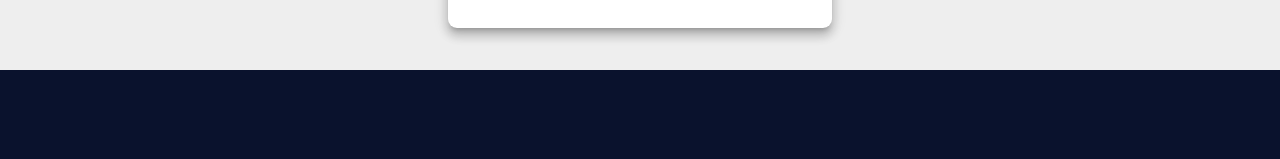
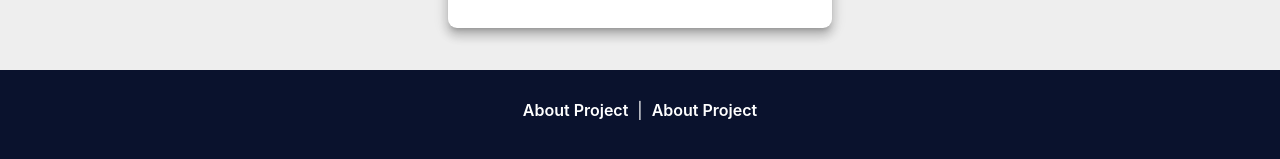
Before and after one commit to Kuunika/dhamis-adx-ui, a React (Create React App) app: page / in a window 1280 px wide. Shown: the part 457-616 px from the top of the page. Built offline with nearby package versions, Linux system fonts and the light colour scheme; no server answers.

Commit message:
Added footer description

```diff
--- a/src/App.tsx
+++ b/src/App.tsx
@@ -2,7 +2,7 @@ import React from 'react';
 import { createStyles, makeStyles, Theme } from '@material-ui/core/styles';
 import styled from 'styled-components';
 import './App.css';
-import { Header, MigrationForm } from './components/';
+import { Header, MigrationForm, Footer } from './components/';
 import AppContextProvider from './AppContextProvider';
 
 const useStyles = makeStyles((theme: Theme) =>
@@ -34,6 +34,7 @@ const App: React.FC = () => {
           <AppTitle>DHAMIS-DHIS2 APP</AppTitle>
           <MigrationForm />
         </AppWrapper>
+        <Footer />
       </div >
     </AppContextProvider>
 
--- /dev/null
+++ b/src/components/Footer.tsx
@@ -0,0 +1,23 @@
+import React from 'react';
+import styled from 'styled-components';
+
+const FooterContainer = styled.div`
+  text-align: center;
+  color: white;
+  padding: 30px 10px;
+`;
+const FooterLink = styled.a`
+  color: white !important;
+  text-decoration: none;
+  font-weight: 600;
+`;
+
+export const Footer: React.FC = () => {
+  return (
+    <FooterContainer>
+      <span><FooterLink href="#">About Project</FooterLink></span>
+      &nbsp; | &nbsp;
+      <span><FooterLink href="#">About Project</FooterLink></span>
+    </FooterContainer>
+  )
+}
--- a/src/components/MigrationForm.tsx
+++ b/src/components/MigrationForm.tsx
@@ -112,7 +112,7 @@ export const MigrationForm: React.FC = () => {
     event.preventDefault();
     setValues({ ...values, isMigrating: true });
     const { facilities, quarters, quarter, year } = values;
-    //TODO: might want to notify user why this stage never got passed
+
     if (!dependenciesAvailable(facilities, quarters)) {
       handleMigrationFailure('Failed to fetch dependencies, please try again');
       return;
@@ -131,7 +131,6 @@ export const MigrationForm: React.FC = () => {
       `${REACT_APP_DHAMIS_API_URL}/artclinic/get/${REACT_APP_DHAMIS_API_SECRET}/${_quarter.id}/${ids}`
     ).then(res => res.json()).catch(e => console.log(e.message));
 
-    //TODO: provide logic to be done when it failed to collect the dhamis data
     if (!dhamisData) {
       handleMigrationFailure('Failed to fetch data for specified period, please try again')
       return
@@ -147,6 +146,7 @@ export const MigrationForm: React.FC = () => {
       REACT_APP_INTEROP_USERNAME,
       REACT_APP_INTEROP_PASSWORD
     } = process.env;
+
     const adxResponse: any = await axios({
       url: `${REACT_APP_INTEROP_API_URL_ENDPOINT}/data-elements`,
       method: 'post',
@@ -158,7 +158,11 @@ export const MigrationForm: React.FC = () => {
     })
       .catch(error => console.log(error.message))
     if (adxResponse && adxResponse.status === 202) {
-      createSuccessAlert({ text: 'migration id' })
+      const html = `
+        <h4>Notification Channel</h4>
+        <p>${adxResponse.data.notificationsChannel}</p>
+      `;
+      createSuccessAlert({ html })
       await setTimeout(resetForm, 2000);
     }
   }
--- a/src/components/index.tsx
+++ b/src/components/index.tsx
@@ -1,3 +1,4 @@
 export * from './Header';
 export * from './MigrationError';
 export * from './MigrationForm';
+export * from './Footer';
```
